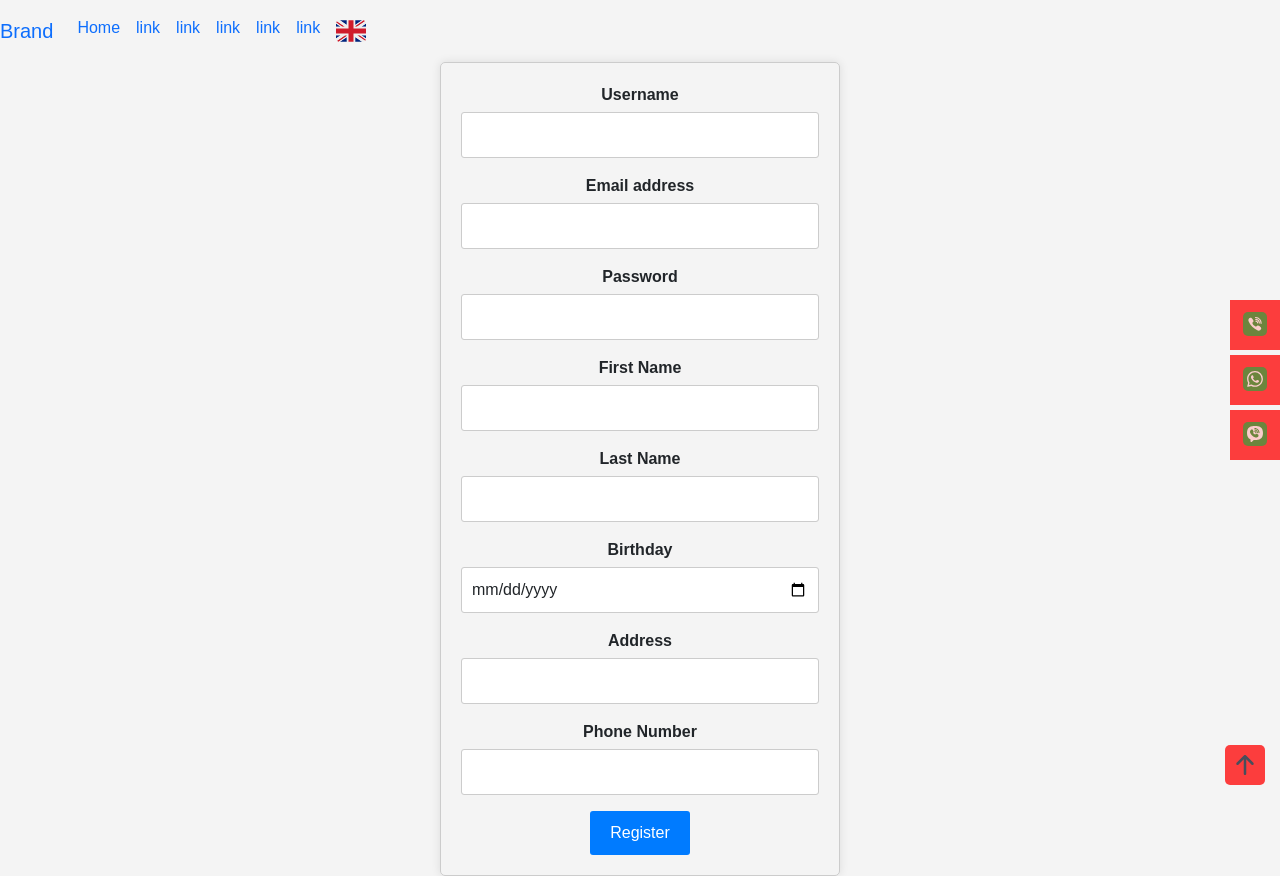
After one commit to nemanjart10416/online-shop-php, a PHP site: page /register in a window 1280 px wide. The commit adds this page. Run offline with PHP 8.4, Linux system fonts and the light colour scheme.

Commit message:
user registration and login page

```diff
--- a/assets/css/style.less
+++ b/assets/css/style.less
@@ -29,6 +29,64 @@
 .marked-text-2 {
     color: @color2;
 }
+
+.loginPage{
+    font-family: Arial, sans-serif;
+    background-color: #f4f4f4;
+    text-align: center;
+
+    .loginForm {
+        max-width: 400px;
+        margin: 0 auto;
+        padding: 20px;
+        border: 1px solid #ccc;
+        border-radius: 5px;
+        box-shadow: 0 0 10px rgba(0, 0, 0, 0.1);
+
+        h1 {
+            text-align: center;
+        }
+
+        label {
+            display: block;
+            margin-bottom: 5px;
+            font-weight: bold;
+        }
+
+        input,
+        select {
+            width: 100%;
+            padding: 10px;
+            margin-bottom: 10px;
+            border: 1px solid #ccc;
+            border-radius: 3px;
+        }
+
+        button {
+            background-color: #007bff;
+            color: white;
+            padding: 10px 20px;
+            border: none;
+            border-radius: 3px;
+            cursor: pointer;
+
+            &:hover {
+                background-color: #0056b3;
+            }
+        }
+    }
+}
+
+
+
+
+
+
+
+
+
+
+
 
 /*
  * Scroll bar
--- a/assets/php/classes/model/User.php
+++ b/assets/php/classes/model/User.php
@@ -216,6 +216,42 @@ class User {
         }
 
         // Authentication failed, return false
+        return false;
+    }
+
+    /**
+     * Checks if a username is already taken in the database.
+     *
+     * @param string $username The username to check.
+     * @return bool True if the username is taken, false otherwise.
+     */
+    public static function isUsernameTaken(string $username): bool {
+        $sql = "SELECT COUNT(*) as count FROM users WHERE username = ?";
+        $params = [$username];
+        $result = Connection::getP($sql, $params);
+
+        if ($result && $row = $result->fetch_assoc()) {
+            return (intval($row['count']) > 0);
+        }
+
+        return false;
+    }
+
+    /**
+     * Checks if an email address is already taken in the database.
+     *
+     * @param string $email The email address to check.
+     * @return bool True if the email address is taken, false otherwise.
+     */
+    public static function isEmailTaken(string $email): bool {
+        $sql = "SELECT COUNT(*) as count FROM users WHERE email = ?";
+        $params = [$email];
+        $result = Connection::getP($sql, $params);
+
+        if ($result && $row = $result->fetch_assoc()) {
+            return (intval($row['count']) > 0);
+        }
+
         return false;
     }
 
--- a/index.php
+++ b/index.php
@@ -1,9 +1,3 @@
 <?php
 
 include("assets/php/funkcije.php");
-
-$user = User::getUserById(63);
-
-$user->setPhone("171717171");
-
-echo $user->updateProfile();
--- /dev/null
+++ b/register.php
@@ -0,0 +1,134 @@
+<?php
+include_once("assets/php/funkcije.php");
+
+$msg = "";
+
+if ($_SERVER["REQUEST_METHOD"] === "POST") {
+    $username = UserInput::sanitize($_POST["username"]);
+    $email = UserInput::sanitize($_POST["email"]);
+    $password = UserInput::sanitize($_POST["password"]);
+    $firstName = UserInput::sanitize($_POST["first_name"]);
+    $lastName = UserInput::sanitize($_POST["last_name"]);
+    $birthday = DateTimeImmutable::createFromFormat('Y-m-d', UserInput::sanitize($_POST["birthday"]));
+    $address = UserInput::sanitize($_POST["address"]);
+    $phone = UserInput::sanitize($_POST["phone"]);
+
+    // Validate inputs (you can add more validation logic here)
+    if (empty($username) || empty($email) || empty($password) || empty($firstName) || empty($lastName) || empty($birthday) || empty($address) || empty($phone)) {
+        $error_message = "All fields are required.";
+    } else {
+        // Check if username and email are already taken
+        if (User::isUsernameTaken($username)) {
+            $error_message = "Username is already taken.";
+        } elseif (User::isEmailTaken($email)) {
+            $error_message = "Email is already taken.";
+        } else {
+            // Hash the password before storing it in the database
+            $hashed_password = password_hash($password, PASSWORD_BCRYPT);
+
+            // Create a new user in the database
+            $new_user = User::createUser($username, $email, $hashed_password, $firstName, $lastName, $birthday, $address, $phone);
+
+            if ($new_user) {
+                // Redirect to login page after successful registration
+                header("Location: login.php");
+                exit();
+            } else {
+                $error_message = "Registration failed. Please try again later.";
+            }
+        }
+    }
+}
+?>
+
+<!doctype html>
+<html lang="sr">
+<head>
+    <!-- meta tags -->
+    <meta charset="utf-8">
+    <meta name="viewport" content="width=device-width, initial-scale=1">
+    <meta http-equiv="X-UA-Compatible" content="IE=edge">
+    <meta name="robots" content="Index, Follow">
+    <meta name="keywords" content="">
+    <meta name="description" content="">
+    <meta name="author" content="">
+    <meta name="copyright" content="">
+    <meta name="Audience" content="all">
+    <meta name="distribution" content="global">
+    <meta name="theme-color" content="#EBEBEB" >
+    <meta name="language" content="sr">
+
+    <link rel="preload" as="image" href="important.png">
+
+    <link href="" rel="canonical">
+
+    <link href="" rel="icon">
+    <link href="" rel="apple-touch-icon">
+
+    <title>Hello, world!</title>
+
+    <link rel="stylesheet" href="assets/css/style.css">
+</head>
+<body class="loginPage">
+<div class="container-fluid">
+
+    <div class="row">
+        <?php include_once("assets/components/navigacija.php"); ?>
+    </div>
+
+    <div class="row">
+        <div class="col-12">
+            <?php echo $msg; ?>
+        </div>
+    </div>
+
+    <div class="row">
+        <div class="col-12 col-md-6 offset-md-3">
+            <form class="loginForm" method="POST" action="register">
+                <div class="mb-3">
+                    <label for="username" class="form-label">Username</label>
+                    <input type="text" class="form-control" id="username" name="username" required>
+                </div>
+                <div class="mb-3">
+                    <label for="email" class="form-label">Email address</label>
+                    <input type="email" class="form-control" id="email" name="email" required>
+                </div>
+                <div class="mb-3">
+                    <label for="password" class="form-label">Password</label>
+                    <input type="password" class="form-control" id="password" name="password" required>
+                </div>
+                <div class="mb-3">
+                    <label for="first_name" class="form-label">First Name</label>
+                    <input type="text" class="form-control" id="first_name" name="first_name" required>
+                </div>
+                <div class="mb-3">
+                    <label for="last_name" class="form-label">Last Name</label>
+                    <input type="text" class="form-control" id="last_name" name="last_name" required>
+                </div>
+                <div class="mb-3">
+                    <label for="birthday" class="form-label">Birthday</label>
+                    <input type="date" class="form-control" id="birthday" name="birthday" required>
+                </div>
+                <div class="mb-3">
+                    <label for="address" class="form-label">Address</label>
+                    <input type="text" class="form-control" id="address" name="address" required>
+                </div>
+                <div class="mb-3">
+                    <label for="phone" class="form-label">Phone Number</label>
+                    <input type="tel" class="form-control" id="phone" name="phone" required>
+                </div>
+                <button type="submit" class="btn btn-primary" name="register">Register</button>
+            </form>
+        </div>
+    </div>
+
+    <div class="row">
+        <?php include_once("assets/components/footer.php"); ?>
+    </div>
+
+</div>
+
+
+<script src="assets/js/script.js" defer></script>
+</body>
+</html>
```
Also changed, not shown: login.php (+12 -7 lines), template.php (+8 -0 lines), assets/css/style.css, 1 other file.
